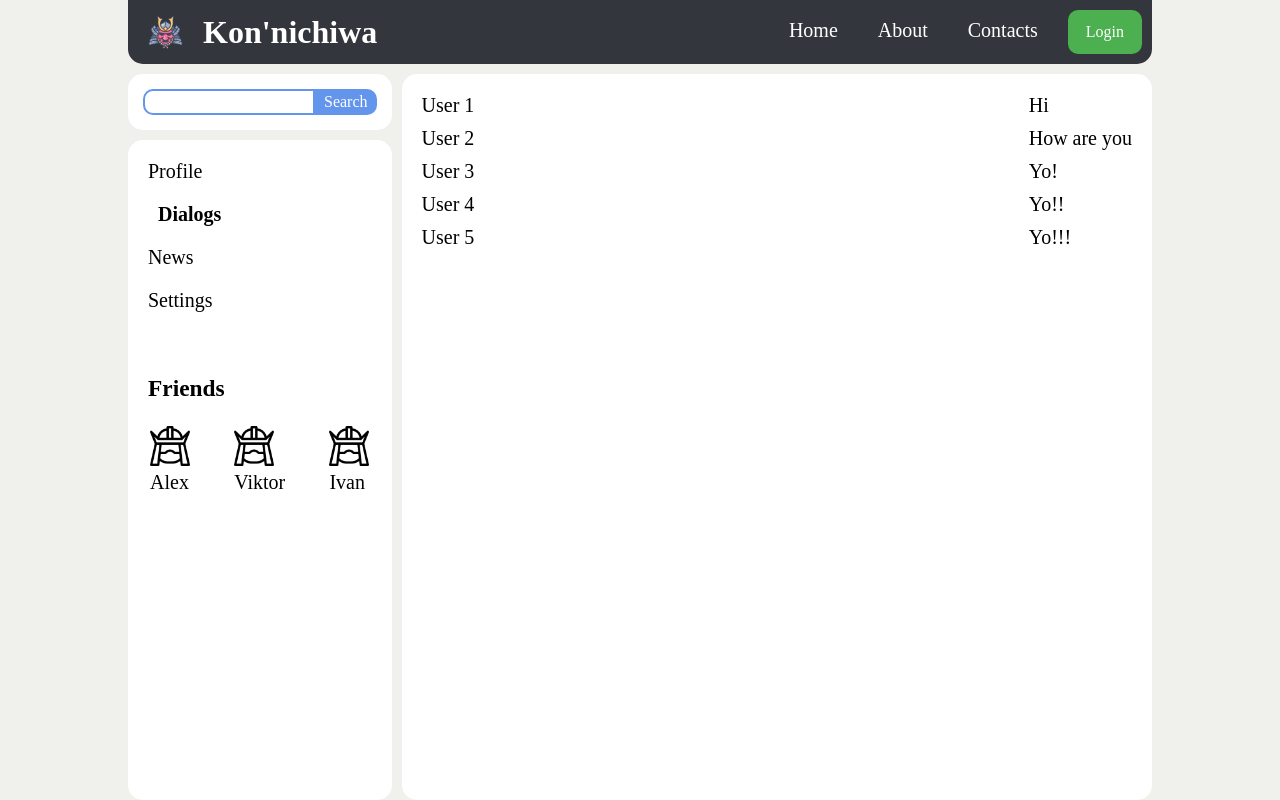
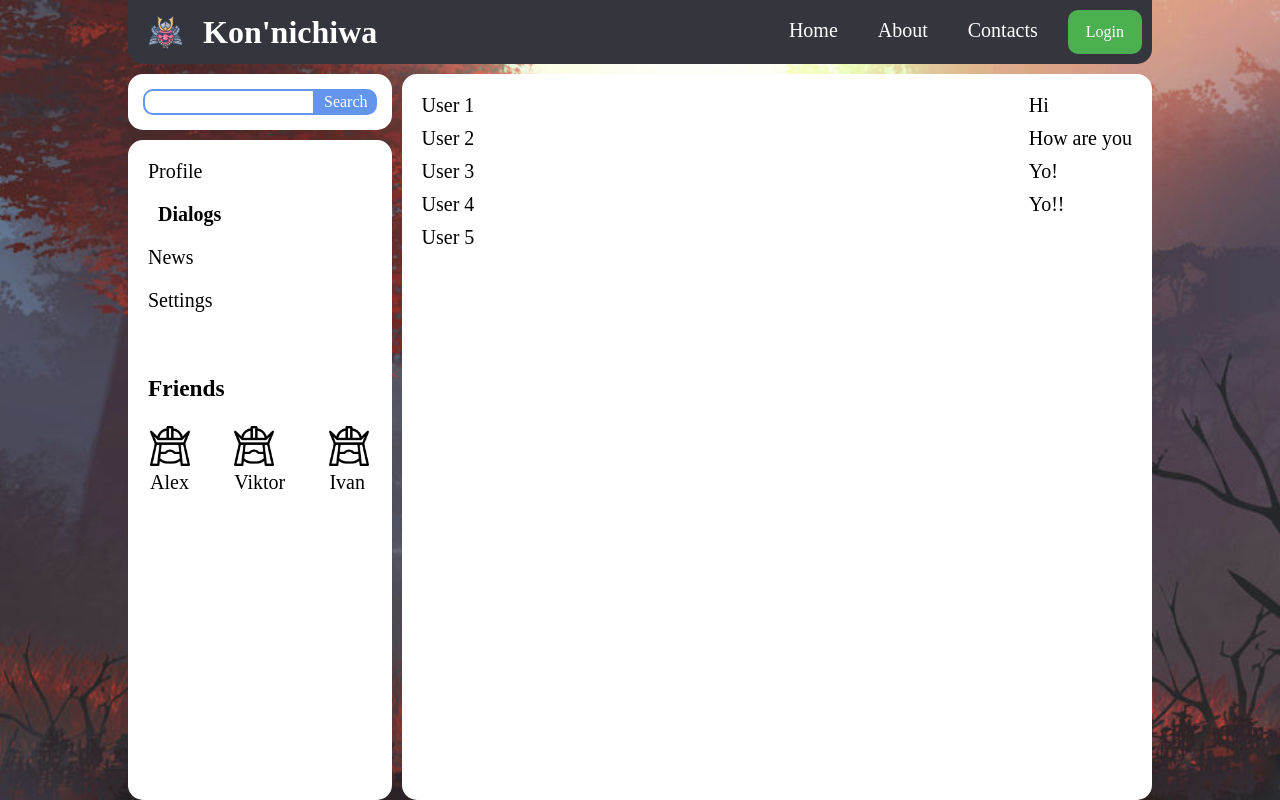
Before and after one commit to Kirill2603/react_ts, a React (Create React App) app: page /dialogs in a window 1280 px wide. Built offline with nearby package versions, Linux system fonts and the light colour scheme; a web font is replaced by a local one.

Commit message:
add render.tsx Any type for state!!!

```diff
--- a/src/components/App.css
+++ b/src/components/App.css
@@ -4,6 +4,19 @@ body {
     margin: 0;
     background-color: #f0f0ed;
     font-family: 'Reggae One', cursive;
+
+}
+body:after {
+    content: "";
+    background-image: url("./../images/tmb_310204_690905.jpg") ;
+    background-size: 100% 100%;
+    opacity: 0.9;
+    top: 0;
+    left: 0;
+    bottom: 0;
+    right: 0;
+    position: absolute;
+    z-index: -1;
 }
 
 .App {
--- a/src/components/body/BodyComponent.tsx
+++ b/src/components/body/BodyComponent.tsx
@@ -8,7 +8,7 @@ import DialogsPage from "./DialogsPage/DialogsPage";
 import {StateType} from "../../redux/state";
 
 
-const BodyComponent = (props: StateType) => {
+const BodyComponent = (props: StateType | any) => {
     return (
         <div className={s.BodyComponent}>
             <Route path="/dialogs" render={() => <DialogsPage
--- a/src/index.tsx
+++ b/src/index.tsx
@@ -1,20 +1,9 @@
 import React from 'react';
-import ReactDOM from 'react-dom';
 import reportWebVitals from './reportWebVitals';
-import App from "./App";
+import {rerenderEntireTree} from "./render";
 import state from "./redux/state";
-import {addPost} from "./redux/state";
 
-let rerenderEntireTree = () => {
-    ReactDOM.render(
-        <React.StrictMode>
-            <App state={state} addPost={addPost}/>
-        </React.StrictMode>,
-        document.getElementById('root')
-    );
-}
-
-rerenderEntireTree()
+rerenderEntireTree(state)
 
 
 // If you want to start measuring performance in your app, pass a function
--- a/src/redux/state.ts
+++ b/src/redux/state.ts
@@ -1,3 +1,5 @@
+import {rerenderEntireTree} from "../render";
+
 export type MessagesType = {
     id: number;
     message: string;
@@ -30,17 +32,16 @@ export type StateType = {
             friendsList: Array<FriendsType>
         }
     },
-    addPost: (newPostMessage: string)=> void
+    addPost?: (newPostMessage: string)=> void
 }
 
 const state = {
     dialogsPage: {
         messagesData: [
             {id: 1, message: "Hi"},
-            {id: 1, message: "How are you"},
-            {id: 1, message: "Yo!"},
-            {id: 1, message: "Yo!!"},
-            {id: 1, message: "Yo!!!"},
+            {id: 2, message: "How are you"},
+            {id: 3, message: "Yo!"},
+            {id: 4, message: "Yo!!"},
         ],
         dialogsData: [
             {id: 1, name: "User 1"},
@@ -60,10 +61,10 @@ const state = {
     navbarData:{
         friendsList: [
             {id: 1, name: 'Alex'},
-            {id: 1, name: 'Viktor'},
-            {id: 1, name: 'Ivan'},
+            {id: 2, name: 'Viktor'},
+            {id: 3, name: 'Ivan'},
         ]
-    }
+    },
 };
 
 export const addPost = (newPostMessage: string):void => {
@@ -73,6 +74,8 @@ export const addPost = (newPostMessage: string):void => {
         likes: 0
     }
     state.profilePage.postsData.push(newPost)
+    rerenderEntireTree(state)
 }
 
+
 export default state
--- /dev/null
+++ b/src/render.tsx
@@ -0,0 +1,17 @@
+import React from 'react';
+import ReactDOM from 'react-dom';
+import App from "./App";
+import {StateType} from "./redux/state";
+import {addPost} from "./redux/state";
+import {BrowserRouter} from "react-router-dom";
+
+export let rerenderEntireTree = (state: StateType| any)=> {
+    ReactDOM.render(
+        <BrowserRouter>
+        <React.StrictMode>
+            <App state={state} addPost={addPost}/>
+        </React.StrictMode>
+        </BrowserRouter>,
+        document.getElementById('root')
+    );
+}
```
Also changed, not shown: src/App.tsx (+5 -6 lines), src/images/tmb_310204_690905.jpg (added).
